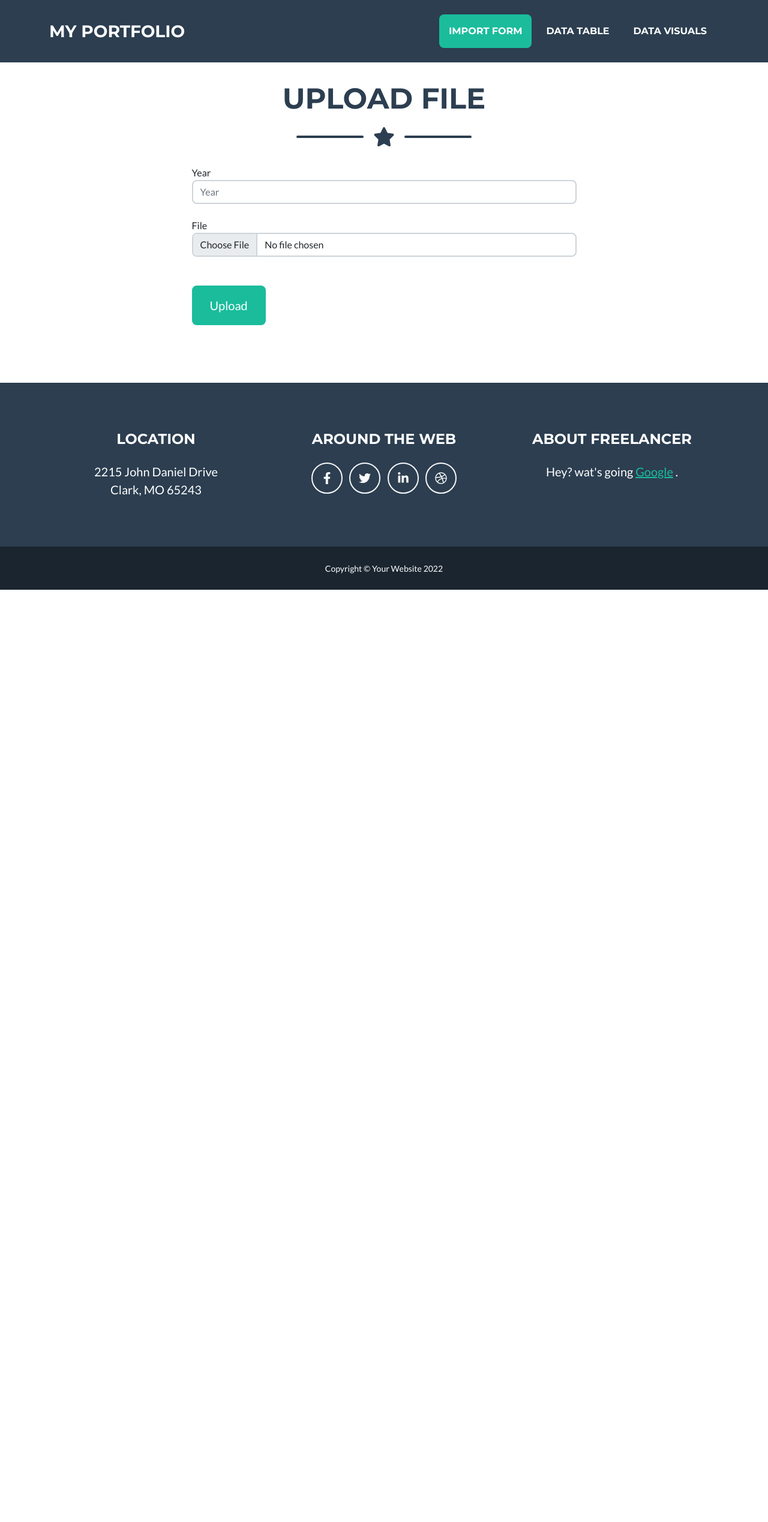
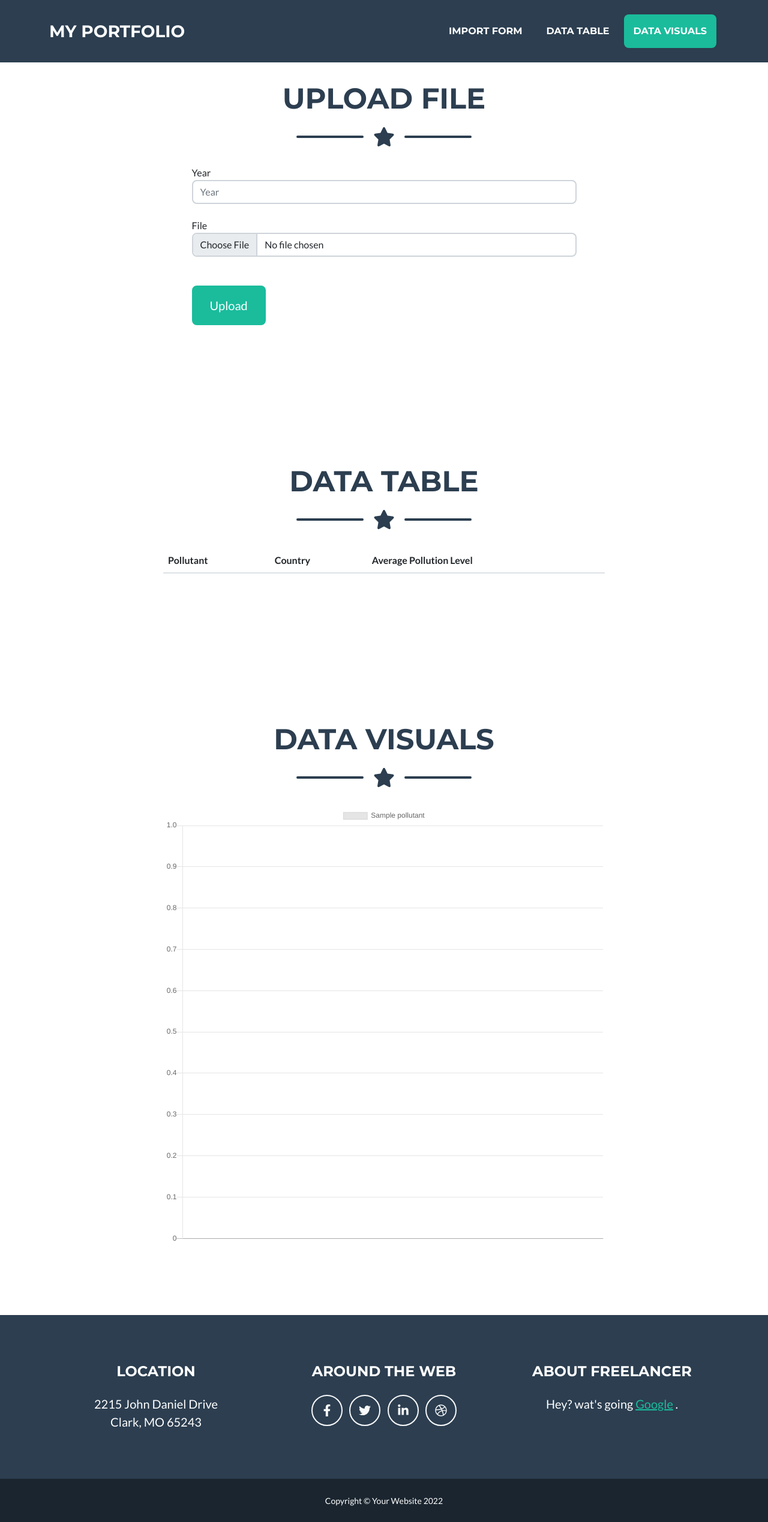
Before and after one commit to ArsenAjiev/markets_portfolio, a Django app: page /airpollution/ in a window 1280 px wide. Shown: the whole page at 60% size. Before the commit the page ends 983 px from the top, so only its background shows below. Run offline with Django 4.2, Linux system fonts and the light colour scheme; tables that the repository leaves empty hold one stand-in row (values such as "Sample post"); lists and menus that the app fills with data are empty; some libraries are stand-ins or nearby versions.

Commit message:
add visualisation

```diff
--- a/airpollution/views.py
+++ b/airpollution/views.py
@@ -1,3 +1,4 @@
+from django.db.models import Sum, Q, Count
 from django.contrib import messages
 from django.http import HttpResponse
 from django.shortcuts import render
@@ -5,6 +6,8 @@ from django import forms
 import openpyxl
 from airpollution.models import Pollutant, Country, PollutantEntry
 from airpollution.helpers import get_headers_and_units, XLHEADERS
+import colorsys
+import json
 
 
 class ExcelUploadForm(forms.Form):
@@ -14,9 +17,55 @@ class ExcelUploadForm(forms.Form):
 
 def airpollution(request):
     if request.method == 'GET':
+        table_data = {}
+        visuals_data = {}
+        pollutant_list = [pollutant.name for pollutant in Pollutant.objects.all()]
+        country_list = [country.iso_code for country in Country.objects.all()]
+        # print(pollutant_list)
+        # print(country_list)
+
+        for pollutant in pollutant_list:
+            table_data[pollutant] = {}
+            visuals_data[pollutant] = {'labels': [], 'data': []}
+            for country in country_list:
+                total = PollutantEntry.objects.aggregate(
+                    total=Sum('pollution_level', filter=Q(pollutant__name=pollutant, country__iso_code=country))
+                )
+                total = total['total']
+                count = PollutantEntry.objects.filter(pollutant__name=pollutant, country__iso_code=country).count()
+                if total is not None and count:
+                    table_data[pollutant][country] = total / count
+
+                    visuals_data[pollutant]['labels'].append(country)
+                    visuals_data[pollutant]['data'].append(total/count)
+
+        # post process visual data
+        for pollutant_data in visuals_data.values():
+            data_count = len(pollutant_data['labels'])
+            HSV_tuples = [(i * 1.0 / data_count, 0.5, 0.5) for i in range(data_count)]
+            RGB_tuples = map(lambda x: colorsys.hsv_to_rgb(*x), HSV_tuples)
+            background_colors = []
+            border_colors = []
+            for rgb in RGB_tuples:
+                red, green, blue = int(rgb[0]*255), int(rgb[1]*255), int(rgb[2]*255)
+                background_colors.append(f'rgba({red}, {green}, {blue}, 0.2)')
+                border_colors.append(f'rgba({red}, {green}, {blue}, 1)')
+
+
+            # background_color = [f'rgba({int(rgb[0]*255)}, {int(rgb[0]*255)}, {int(rgb[0]*255)}, 0.2)' for rgb in RGB_tuples]
+            pollutant_data['labels'] = json.dumps(pollutant_data['labels'])
+            pollutant_data['data'] = json.dumps(pollutant_data['data'])
+            pollutant_data['background'] = json.dumps(background_colors)
+            pollutant_data['border'] = json.dumps(border_colors)
+
+
+
         context = {
             'app_name': request.resolver_match.app_name,
+            'data': table_data,
+            'visuals_data': visuals_data
         }
+
     elif request.method == 'POST':
         form = ExcelUploadForm(request.POST, request.FILES)
         if form.is_valid():
--- a/templates/airpollution/welcome.html
+++ b/templates/airpollution/welcome.html
@@ -5,7 +5,7 @@
  <!-- Upload file Section-->
         <section class="page-section mt-5" id="import-form">
             <div class="container">
-                <!-- Contact Section Heading-->
+                <!-- Heading-->
                 <h2 class="page-section-heading text-center text-uppercase text-secondary mb-0">Upload file</h2>
                 <!-- Icon Divider-->
                 <div class="divider-custom">
@@ -48,4 +48,125 @@
             </div>
         </section>
 
+
+    <!-- Table Section-->
+    <section class="page-section mt-5" id="data-table">
+        <div class="container">
+            <!-- Heading-->
+            <h2 class="page-section-heading text-center text-uppercase text-secondary mb-0">Data Table</h2>
+            <!-- Icon Divider-->
+            <div class="divider-custom">
+                <div class="divider-custom-line"></div>
+                <div class="divider-custom-icon"><i class="fas fa-star"></i></div>
+                <div class="divider-custom-line"></div>
+            </div>
+            <!-- Table-->
+            <div class="row">
+                <div class="col-lg-8 mx-auto">
+
+                    <table class="table">
+                        <tr>
+                            <th scope="col">Pollutant</th>
+                            <th scope="col">Country</th>
+                            <th scope="col">Average Pollution Level</th>
+                        </tr>
+                        {% for pollution_name, pollution_data in data.items %}
+                            {% for country_iso, average_pollution in pollution_data.items %}
+                                <tr>
+                                    {% if forloop.first %}
+                                        <th rowspan="{{ pollution_data|length }}" scope="row">{{ pollution_name }}</th>
+                                    {% endif %}
+                                    <td>{{ country_iso }}</td>
+                                    <td>{{ average_pollution|floatformat }}</td>
+                                </tr>
+                            {% endfor %}
+                        {% endfor %}
+                    </table>
+
+                </div>
+            </div>
+        </div>
+    </section>
+
+    <!-- Visuals Section-->
+    <section class="page-section mt-5" id="data-visuals">
+        <div class="container">
+            <!-- Heading-->
+            <h2 class="page-section-heading text-center text-uppercase text-secondary mb-0">Data Visuals</h2>
+            <!-- Icon Divider-->
+            <div class="divider-custom">
+                <div class="divider-custom-line"></div>
+                <div class="divider-custom-icon"><i class="fas fa-star"></i></div>
+                <div class="divider-custom-line"></div>
+            </div>
+            <!-- Visuals-->
+            <div class="row">
+                <div class="col-lg-8 mx-auto">
+
+                    {% for pollutant_name, data in visuals_data.items %}
+                        <canvas class="myChart mb-3" width="400" height="400" data-name="{{ pollutant_name }}"
+                                data-labels="{{ data.labels }}" data-data="{{ data.data }}"
+                                data-background="{{ data.background }}"  data-border="{{ data.border }}"></canvas>
+                    {% endfor %}
+
+                </div>
+            </div>
+        </div>
+    </section>
+
+
+
 {% endblock %}
+
+{% block js %}
+
+
+    <script>
+        $(document).ready(function () {
+
+            $('.myChart').each(function (i, ctx) {
+                let name = $(ctx).attr('data-name')
+                let labels = $(ctx).attr('data-labels')
+                let data = $(ctx).attr('data-data')
+                let background = $(ctx).attr('data-background')
+                let border = $(ctx).attr('data-border')
+                labels = JSON.parse(labels)
+                data = JSON.parse(data)
+                background = JSON.parse(background)
+                border = JSON.parse(border)
+
+                console.log(name)
+                console.log(labels)
+                console.log(data)
+                console.log(background)
+                console.log(border)
+                myChart = new Chart(ctx, {
+                    type: 'bar',
+                    data: {
+                        labels: labels,
+                        datasets: [{
+                            label: name,
+                            data: data,
+                            backgroundColor: background,
+                            borderColor: border,
+                            borderWidth: 1
+                        }]
+                    },
+                    options: {
+                        scales: {
+                            yAxes: [{
+                                ticks: {
+                                    beginAtZero: true
+                                }
+                            }]
+                        }
+                    }
+                });
+            })
+
+        })
+    </script>
+
+
+
+{% endblock %}
--- a/templates/base.html
+++ b/templates/base.html
@@ -96,15 +96,22 @@
 
       {% endblock %}
 
+
+{#        <!-- Third party plugin JS-->#}
+{#        <script src="https://cdnjs.cloudflare.com/ajax/libs/jquery-easing/1.4.1/jquery.easing.min.js"></script>#}
+
+
         <!-- Bootstrap core JS-->
-        <script src="https://cdn.jsdelivr.net/npm/bootstrap@5.1.3/dist/js/bootstrap.bundle.min.js"></script>
+           <script src="https://cdnjs.cloudflare.com/ajax/libs/jquery/3.5.1/jquery.min.js"></script>
+           <script src="https://cdn.jsdelivr.net/npm/bootstrap@5.1.3/dist/js/bootstrap.bundle.min.js"></script>
+
+        <!-- Chart.js-->
+        <script src="https://cdnjs.cloudflare.com/ajax/libs/Chart.js/2.9.4/Chart.min.js"></script>
         <!-- Core theme JS-->
 
         <script src="{% static 'js/scripts.js' %}"></script>
-        <!-- * * * * * * * * * * * * * * * * * * * * * * * * * * * * * * * * * * * * * * * *-->
-        <!-- * *                               SB Forms JS                               * *-->
-        <!-- * * Activate your form at https://startbootstrap.com/solution/contact-forms * *-->
-        <!-- * * * * * * * * * * * * * * * * * * * * * * * * * * * * * * * * * * * * * * * *-->
-        <script src="https://cdn.startbootstrap.com/sb-forms-latest.js"></script>
+
+        {% block js %}{% endblock %}
+
     </body>
 </html>
```
